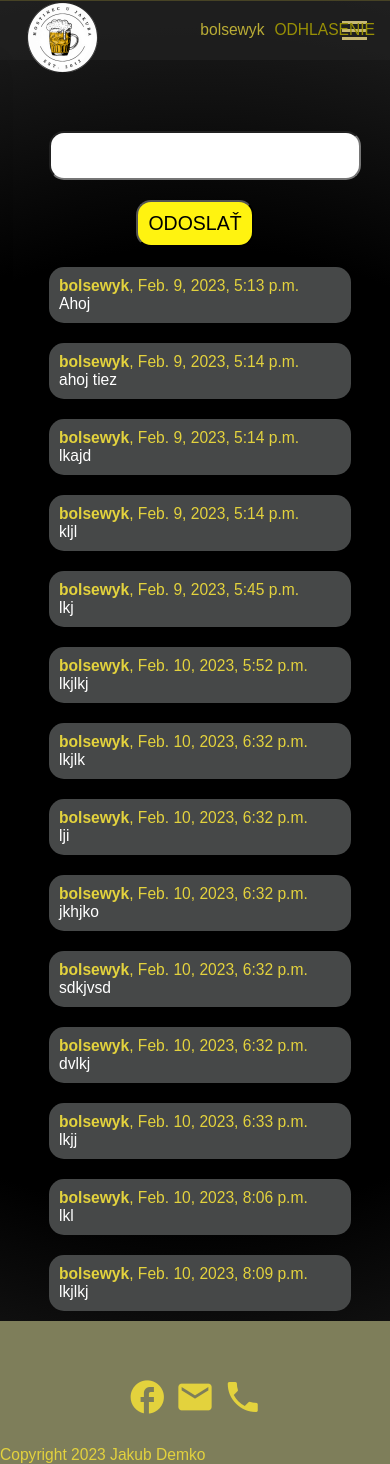
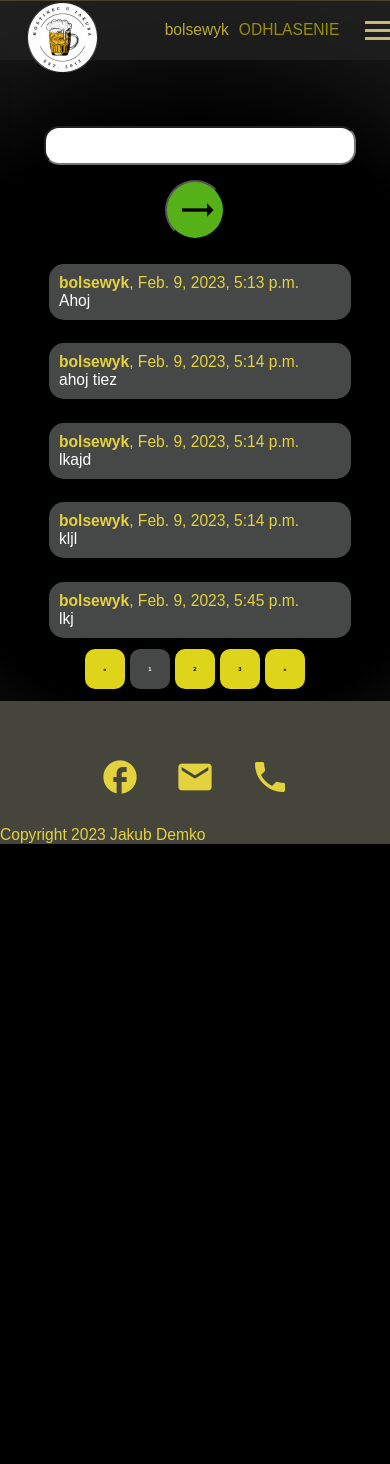
Before and after one commit to junglissta/ujakuba, a Django app: page /posts/ in a window 390 px wide. After the commit the page ends 844 px from the top, so only its background shows below. Run offline with Django 4.2, Linux system fonts and the light colour scheme; a user stored in the database is signed in; data comes from the database, SQL or seed files in the repository; both versions use the stored data as it was after the commit; some web fonts are replaced.

Commit message:
added pagination in posts

```diff
--- a/contact/urls.py
+++ b/contact/urls.py
@@ -2,5 +2,6 @@ from django.urls import path
 from . import views
 
 urlpatterns = [
-    path('contact/', views.contact_view, name='contact')
+    path('contact/', views.contactView, name='contact'),
+    path('success/', views.successView, name='success'),
 ]
--- a/homepage/views.py
+++ b/homepage/views.py
@@ -3,7 +3,7 @@ from django.http import HttpResponse
 from django.contrib.auth.mixins import LoginRequiredMixin
 from django.contrib.auth import logout
 from django.contrib.auth.forms import UserCreationForm
-from django.views.generic import TemplateView, ListView, View, FormView
+from django.views.generic import TemplateView, FormView, ListView
 from django.views.generic.edit import CreateView, UpdateView, DeleteView
 from .forms import PostForm
 from .models import Post
@@ -29,15 +29,16 @@ class HomeView(TemplateView):
 #     model = Post
 #     template_name = 'posts.html'
 
-class PostView(LoginRequiredMixin, FormView):
+class PostView(LoginRequiredMixin, ListView):
+    model = Post
     form_class = PostForm
     template_name = 'posts.html'
     success_url = 'posts'
+    queryset = Post.objects.all().order_by('date')
+    paginate_by = 5
     def get_context_data(self, **kwargs):
-        context = super().get_context_data(**kwargs)
-        context['posts'] = Post.objects.all().order_by('date')
-        p = Paginator(context, 15)
-
+        context = super(PostView, self).get_context_data(**kwargs)
+        context['form'] = PostForm
         return context
 
     def post(self, request):
--- a/hostinec/settings.py
+++ b/hostinec/settings.py
@@ -139,3 +139,6 @@ STATIC_ROOT = '/var/www/ujakuba/static'
 
 MEDIA_URL = '/media/'
 MEDIA_ROOT = BASE_DIR.joinpath('media/')
+
+DEFAULT_FROM_EMAIL = "kubodemko@gmail.com"
+EMAIL_BACKEND = "django.core.mail.backends.console.EmailBackend"
--- a/static/styles.css
+++ b/static/styles.css
@@ -132,7 +132,6 @@ h1 {
     justify-content: center;
     align-items: center;
     height: 100px;
-    padding: 1rem 1.5rem;
     max-height: 160px;
     width: 100%;
 }
@@ -164,13 +163,12 @@ h1 {
 }
 .nav-menu {
     display: flex;
-    justify-content: space-between;
     align-items: center;
+    gap: 50px;
 }
 
 .nav-item {
     font-family: 'Montserrat', sans-serif;
-    margin-left: 5rem;
 }
 
 .nav-link{
@@ -217,7 +215,7 @@ h1 {
     margin-top: auto;
     width: 100%;
 
-    background-color: rgb(126, 126, 90);
+    background-color: rgb(69, 69, 60);
 }
 
 .footer-container {
@@ -228,21 +226,32 @@ h1 {
     font-family: 'Monserat';
     display: flex;
     justify-content: center;
+    gap: 35px;
     align-items: flex-end;
 }
-
-.footer-container .material-icons{
+.footer-container .material-icons {
     font-size: 40px;
+    color:rgb(227, 210, 61)
 }
-.footer-container a {
+.material-icons{
     transition: 0.4s;
 }
-.footer-container a:hover {
+.facebook:hover:hover {
     cursor: pointer;
+    color: #3b5998;
     transform: scale(1.4);
-
+}
+.mail:hover {
+    cursor: pointer;
+    color: rgb(238, 25, 25);
+    transform: scale(1.4);
+}
+.phone:hover {
+    cursor: pointer;
+    color: rgb(0, 189, 47);
+    transform: scale(1.4);
+}
 /* login form */
-}
 .login-form {
     position: absolute;
     top: 50%;
@@ -250,7 +259,7 @@ h1 {
     display: flex;
     flex-direction: column;
     flex-wrap: wrap;
-    transform: translate(-57%, -57%);
+    transform: translate(-55%, -55%);
     background: rgb(50, 47, 47);
     font-size: 1.5vw;
     max-width: 600px;
@@ -283,11 +292,24 @@ h1 {
 h2{
     padding-top: 115px;
 }
-.submit-button {
-    font-size: 1.5vw;
-    background-color: rgb(142, 147, 0);
-    border-radius: 5px;
-    cursor: pointer;
+.login-form .submit-button {
+    margin: 10px auto;
+    display: flex;
+    justify-content: center;
+    background-color: rgb(207, 207, 192);
+    padding: 5px 15px 5px 15px;
+    border-radius: 10px;
+    transition: 0.5s;
+    border: none;
+}
+.login-form .submit-button:hover {
+    transform: translate(0,-2px);
+    background-color: #0e3636;
+    color: white;
+}
+.login-form .submit-button:focus {
+    transition: 0.1;
+    transform: translate(0, 3px);
 }
 
 .contact-form {
@@ -322,23 +344,63 @@ h2{
     font-size: 1.5vw;
 }
 .chat-form p input {
-    margin: 10px;
+    margin: 5px;
     width: 100%;
     font-size: 1.5vw;
     border-radius: 15px;
-    padding: 15px;
+    padding: 10px;
 }
 .chat-form .submit-button {
     margin: 10px auto;
     display: flex;
     justify-content: center;
+    align-items: center;
+    width: 60px;
+    height: 60px;
     padding: 10px;
-    border-radius: 15px;
-    background-color: #fff310;
+    border-radius: 30px;
+    background-color: #56b119;
+
     transition: 0.5s;
 }
-.submit-button:hover {
-    background-color: #b8ae00;
+.chat-form .submit-button .arrow {
+    font-size: 40px;
+    transition: 0.3s;
+}
+.chat-form .submit-button .arrow:hover {
+    transform: rotate(90deg);
+}
+.chat-form .submit-button .arrow:focus {
+    transform: rotate(360deg);
+}
+.pagination {
+    display: flex;
+    justify-content: center;
+    gap: 5px;
+    margin-bottom: 10px;
+
+}
+.pagination .page-link {
+    font-size: 1.5vw;
+    display: flex;
+    justify-content: center;
+    align-items: center;
+    height: 40px;
+    width: 40px;
+    background-color: #ded419;
+    border-radius: 10px;
+    transition: 0.3s;
+}
+.pagination a {
+    color: black;
+    font-weight: bold;
+}
+.page-item .active {
+    background-color: #464848;
+    color: white;
+}
+.pagination .page-link:hover {
+    transform: scale(1.3);
 }
 #id-text{
     display: flex;
@@ -494,6 +556,9 @@ figure.effect-milo:hover p {
     width: 100%;
     float: none;
   }
+  .login-form {
+    max-width: 90%;
+  }
   .login .material-icons{
     font-size: 40px;
 }
@@ -507,7 +572,7 @@ figure.effect-milo:hover p {
     display: flex;
     justify-content: flex-end;
     gap: 10px;
-    margin-right: 15px;
+    margin-right: 13vw;
     color: rgb(227, 210, 61);
     text-decoration: none;
   }
@@ -640,10 +705,10 @@ figure.effect-milo:hover p {
   .submit-button {
     margin: 10px;
     font-size: 5vw;
+    font-weight: lighter;
     display: flex;
     justify-content: center;
-    background-color: rgb(142, 147, 0);
-    border-radius: 5px;
+    border-radius: 10px;
 }
 
 }
--- a/templates/base.html
+++ b/templates/base.html
@@ -50,9 +50,9 @@
         </body>
         <footer class="footer">
           <div class="footer-container">
-            <a><i class="material-icons">facebook</i></a>
-            <a><i class="material-icons">mail</i></a>
-            <a><i class="material-icons">phone</i></a>
+            <a href="https://www.facebook.com/hostinecujakuba"><i class="material-icons facebook">facebook</i></a>
+            <a href="mailto: kubodemko@gmail.com"><i class="material-icons mail">mail</i></a>
+            <a href="tel: +421915720240"><i class="material-icons phone">phone</i></a>
           </div>
           <p>Copyright 2023 Jakub Demko</p>
         </footer>
--- a/templates/contact/contact.html
+++ b/templates/contact/contact.html
@@ -1,6 +1,6 @@
 {% extends 'base.html' %}
 {% block content %}
-<div class="contact-form">
+<div class="login-form">
     <h3>Napiste Nám</h3>
 <form action="" method="post">
     {% csrf_token %}
--- a/templates/posts.html
+++ b/templates/posts.html
@@ -12,11 +12,11 @@
       {% for i in form %}
       <p class="text-area">{{ i }}</p>
       {% endfor %}
-      <button class="submit-button" type="submit">ODOSLAŤ</button>
+      <button class="submit-button" type="submit"><span class="material-icons arrow">trending_flat</span></button>
     </form>
   </div>
 
-  {% for field in posts %}
+  {% for field in object_list %}
   <div class="upper-container">
   <div class="post-container">
     <div class="name-date">
@@ -27,5 +27,38 @@
       </div>
     </div>
     {% endfor %}
-    {{ p }}
+    <nav>
+      {% if is_paginated %}
+      <ul class="pagination">
+        {% if page_obj.has_previous %}
+        <li class="page-item">
+          <a class="page-link" href="?page={{page_obj.previous_page_number}}"
+            >&laquo;</a
+          >
+        </li>
+        {% else %}
+        <li class="page-item disabled">
+          <a class="page-link" href="#">&laquo;</a>
+        </li>
+        {% endif %} {% for i in paginator.page_range %}
+        {% if page_obj.number == i %}
+        <li class="page-item"><a class="page-link active">{{ i }}</a></li>
+        {% else %}
+        <li class="page-item">
+          <a class="page-link" href="?page={{ i }}">{{ i }}</a>
+        </li>
+        {% endif %} {% endfor %} {% if page_obj.has_next %}
+        <li class="page-item">
+          <a href="?page={{page_obj.next_page_number}}" class="page-link"
+            >&raquo;</a
+          >
+        </li>
+        {% else %}
+        <li class="page-item disabled">
+          <a class="page-link">&raquo;</a>
+        </li>
+        {% endif %}
+      </ul>
+      {% endif %}
+    </nav>
 {% endblock %}
```
Also changed, not shown: contact/views.py (+21 -5 lines), templates/new_post.html (deleted, +0 -15 lines), db.sqlite3, homepage/migrations/0004_alter_post_date.py (added), homepage/migrations/0005_alter_post_date.py (added).
